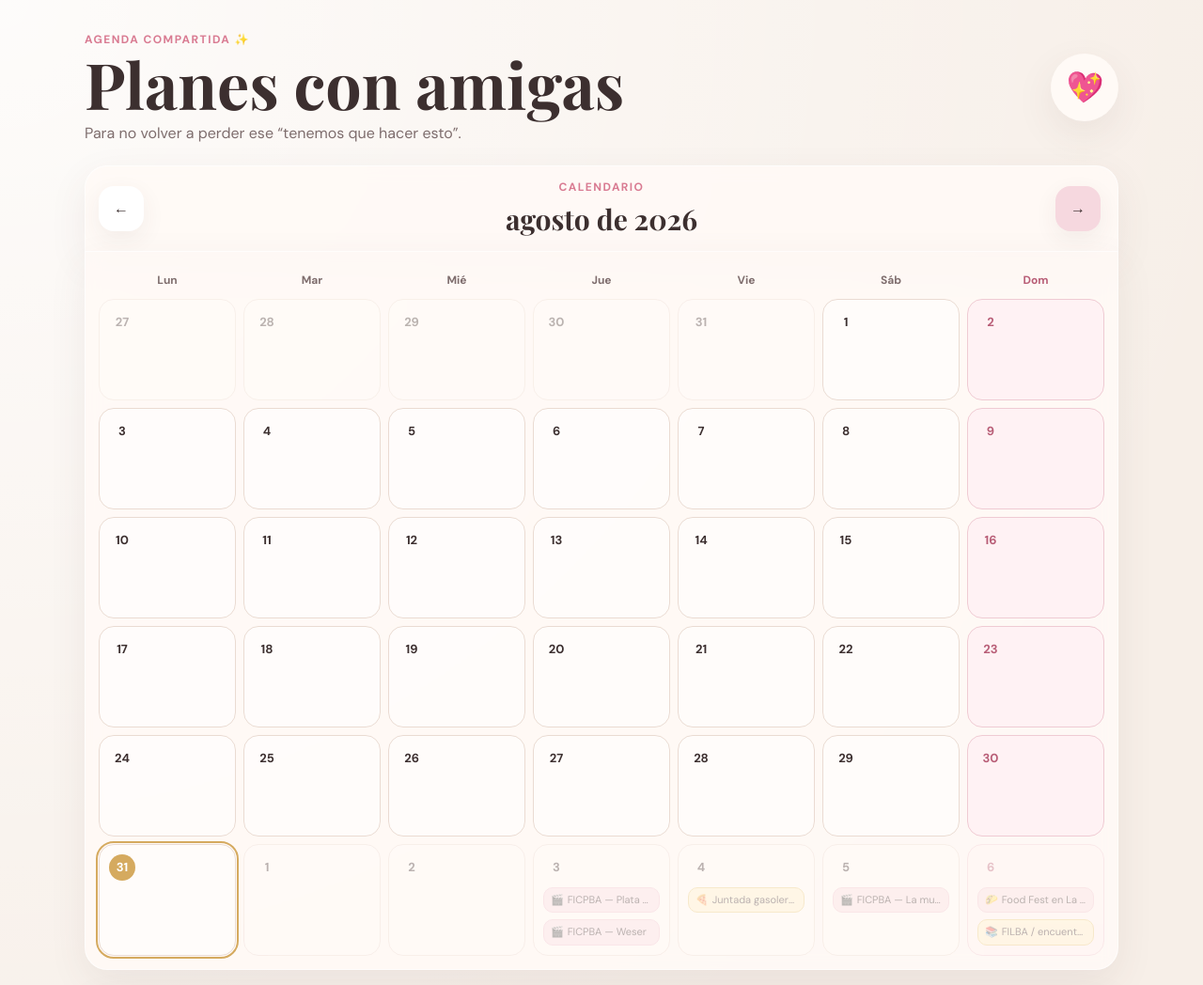
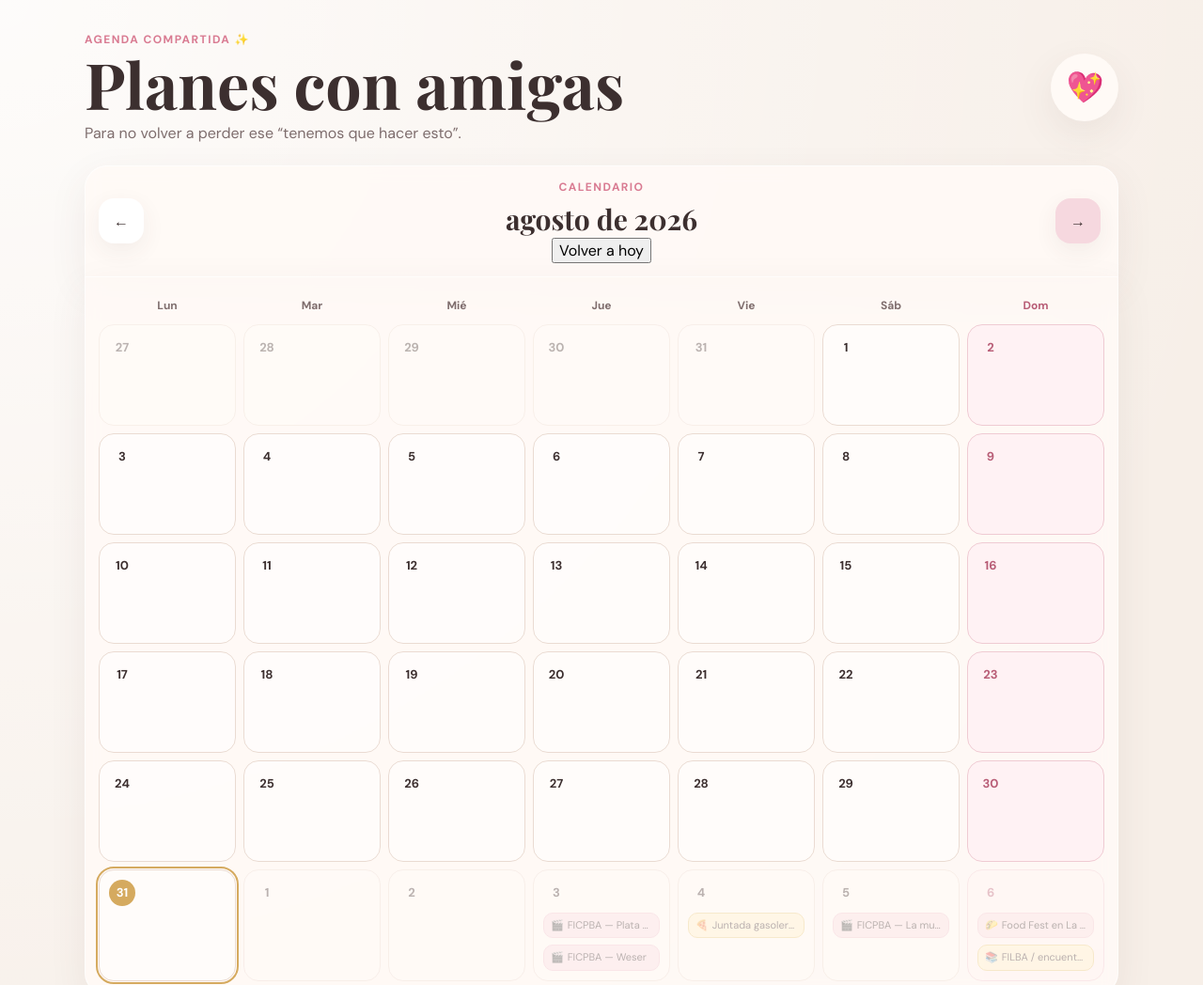
Before and after one commit to analucialuisi/calendario-y-joda, a plain HTML site: page index.html in a window 1280 px wide. Shown: the top 1048 px of the page at 94% size. Drawn offline with nearby package versions, Linux system fonts and the light colour scheme.

Commit message:
Add return to today button

```diff
--- a/index.html
+++ b/index.html
@@ -19,7 +19,7 @@
 
     <section class="toolbar card">
       <button id="prevMonth" class="icon-button" aria-label="Mes anterior">←</button>
-      <div class="month-title-wrap"><p class="tiny-label">Calendario</p><h2 id="monthTitle">Mes</h2></div>
+      <div class="month-title-wrap"><p class="tiny-label">Calendario</p><h2 id="monthTitle">Mes</h2><button id="todayButton" class="today-button" type="button">Volver a hoy</button></div>
       <button id="nextMonth" class="icon-button" aria-label="Mes siguiente">→</button>
     </section>
 
```
